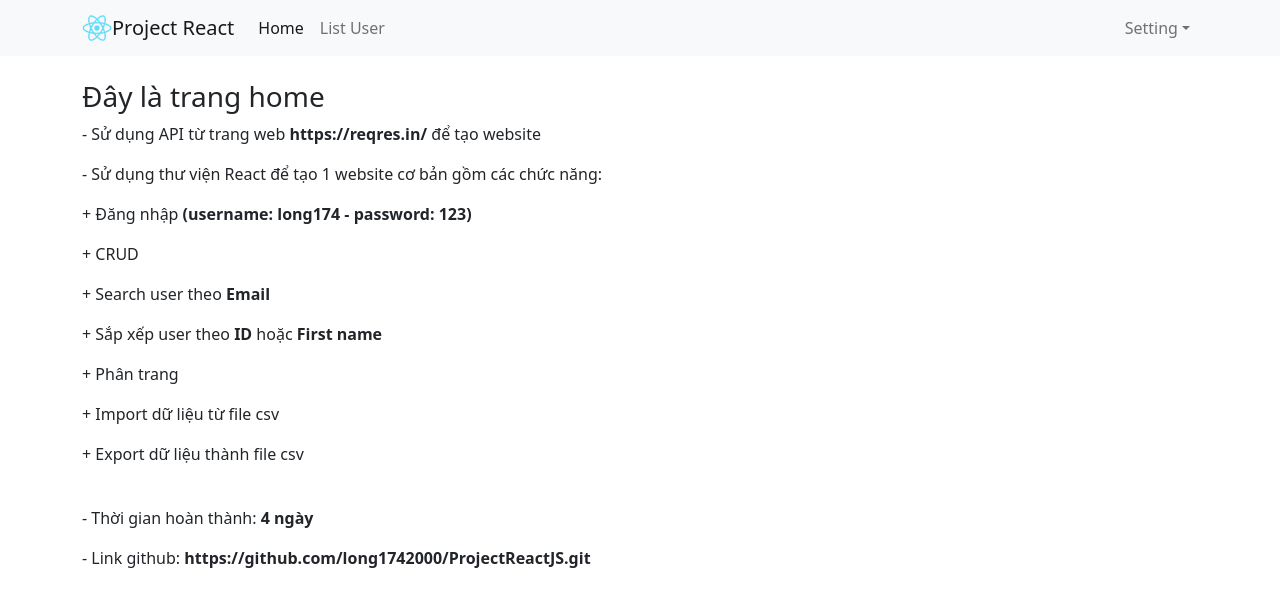
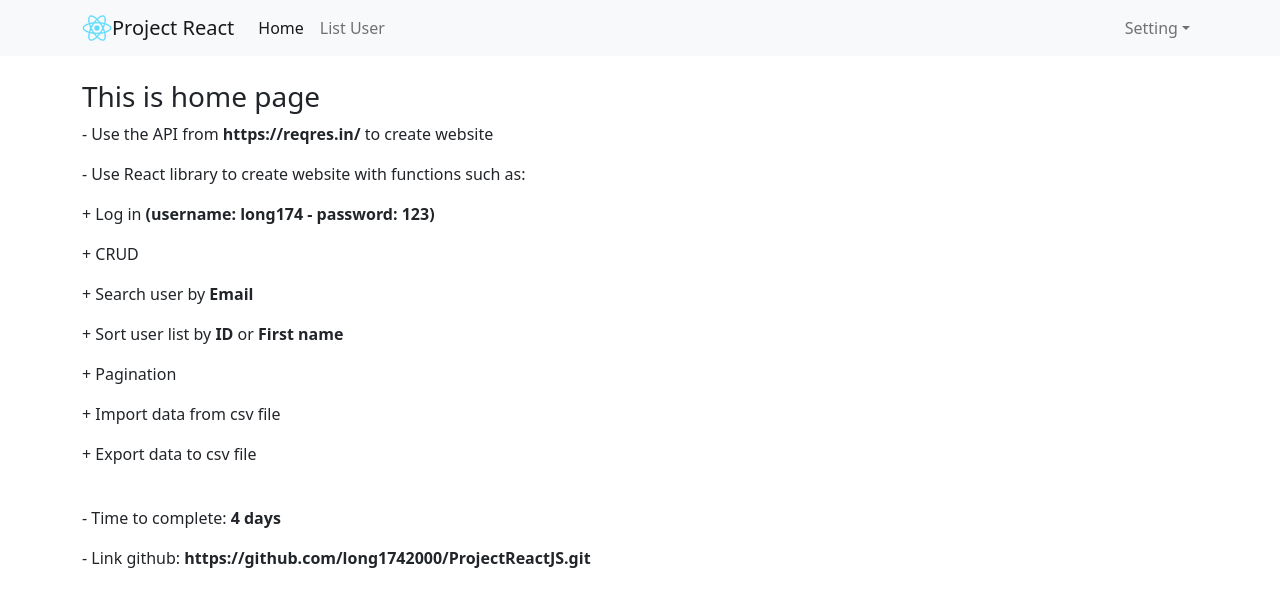
Before and after one commit to long1742000/ProjectReactJS, a React (Create React App) app: page / in a window 1280 px wide. Shown: the top 606 px of the page. Built offline with nearby package versions, Linux system fonts and the light colour scheme.

Commit message:
fix something

```diff
--- a/src/App.scss
+++ b/src/App.scss
@@ -44,6 +44,7 @@ td {
 
 .sort {
   float: right;
+  cursor: pointer;
 }
 
 .loginPage {
--- a/src/components/HomePage.js
+++ b/src/components/HomePage.js
@@ -2,18 +2,18 @@ const HomePage = () => {
     return (
         <>
             <br />
-            <h3>Đây là trang home</h3>
-            <p>- Sử dụng API từ trang web <strong>https://reqres.in/</strong> để tạo website</p>
-            <p>- Sử dụng thư viện React để tạo 1 website cơ bản gồm các chức năng:</p>
-            <p>+ Đăng nhập <strong>(username: long174 - password: 123)</strong></p>
+            <h3>This is home page</h3>
+            <p>- Use the API from <strong>https://reqres.in/</strong> to create website</p>
+            <p>- Use React library to create website with functions such as:</p>
+            <p>+ Log in <strong>(username: long174 - password: 123)</strong></p>
             <p>+ CRUD</p>
-            <p>+ Search user theo <strong>Email</strong></p>
-            <p>+ Sắp xếp user theo <strong>ID</strong> hoặc <strong>First name</strong></p>
-            <p>+ Phân trang</p>
-            <p>+ Import dữ liệu từ file csv</p>
-            <p>+ Export dữ liệu thành file csv</p>
+            <p>+ Search user by <strong>Email</strong></p>
+            <p>+ Sort user list by <strong>ID</strong> or <strong>First name</strong></p>
+            <p>+ Pagination</p>
+            <p>+ Import data from csv file</p>
+            <p>+ Export data to csv file</p>
             <br />
-            <p>- Thời gian hoàn thành: <strong>4 ngày</strong></p>
+            <p>- Time to complete: <strong>4 days</strong></p>
             <p>- Link github: <strong>https://github.com/long1742000/ProjectReactJS.git</strong></p>
         </>
     )
```
